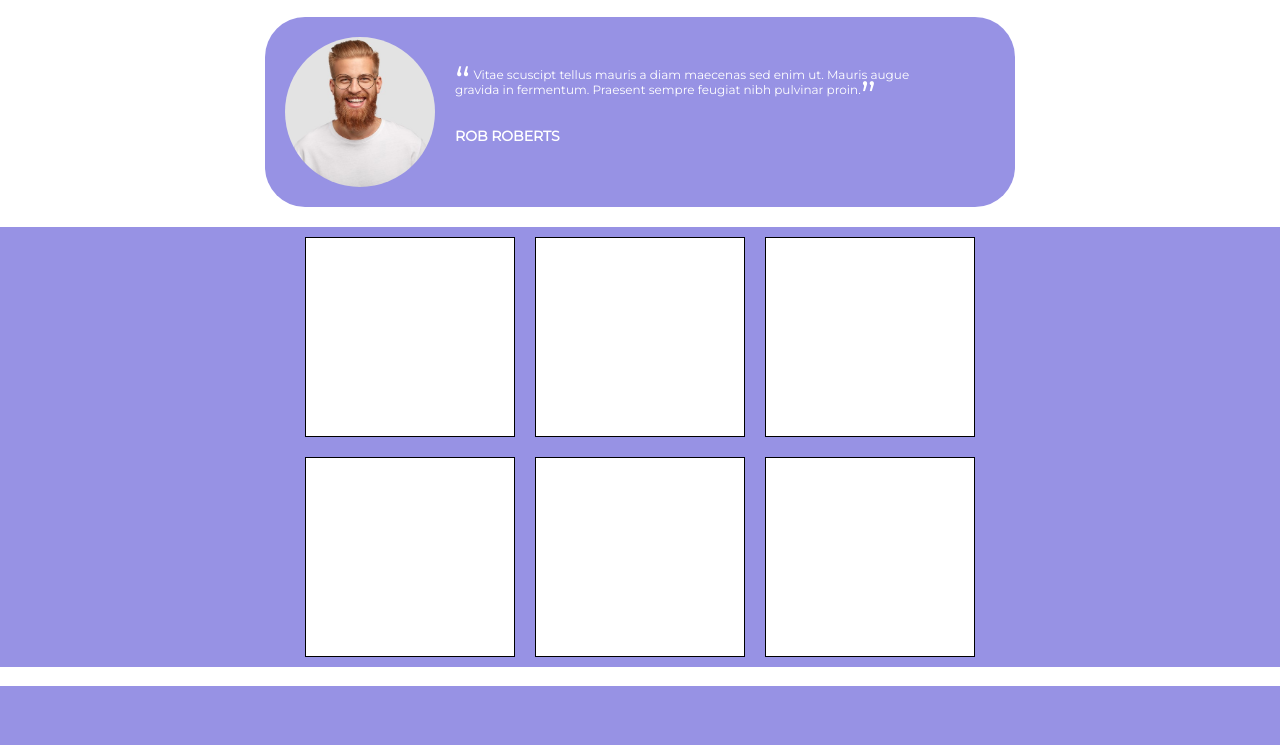
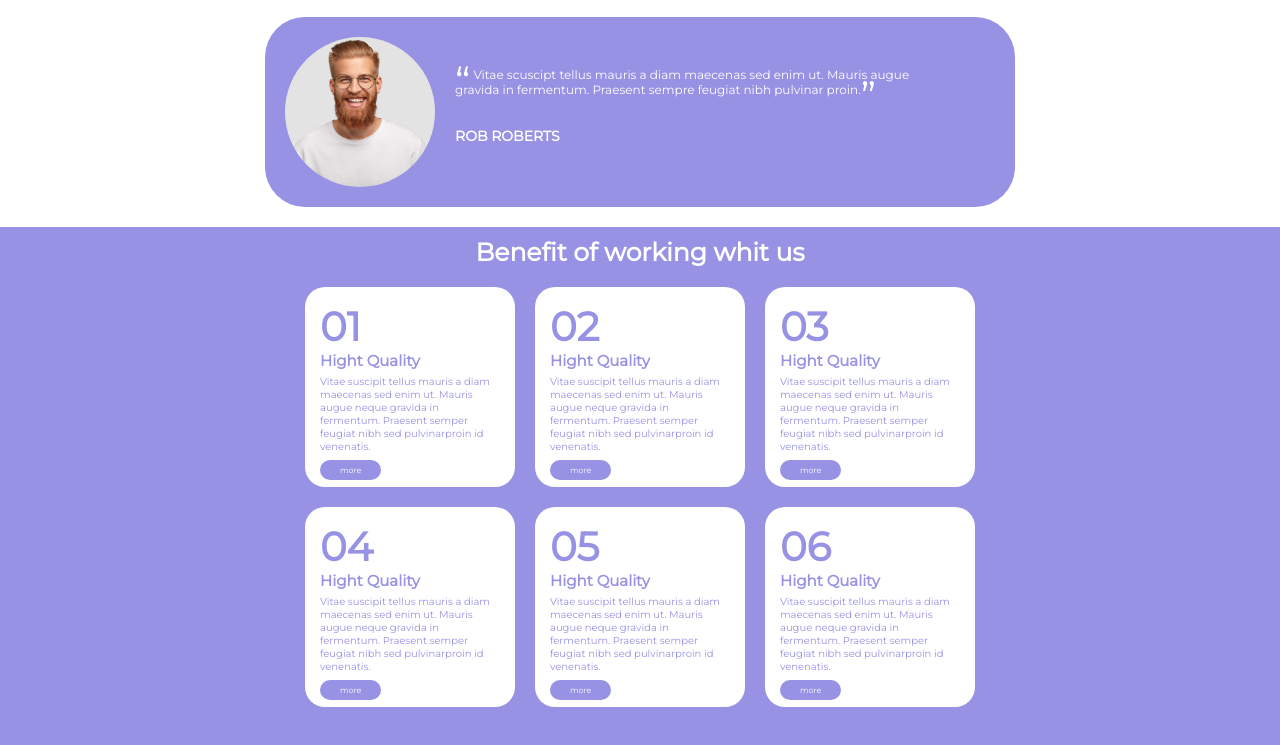
Before and after one commit to Saraesp/-htmlcss-responsive-layout, a plain HTML site: page index.html in a window 1280 px wide. Shown: the part 1609-2354 px from the top of the page. Drawn offline with Linux system fonts and the light colour scheme.

Commit message:
stile parte main benefit, display flex e modifica font e pulsante

```diff
--- a/css/style.css
+++ b/css/style.css
@@ -161,6 +161,7 @@ section{
 .plan .col-right p, .plan .col-right h3{
     color: black;
 }
+
 /*PARTNERS*/
 .partner{
     font-size: 12px;
@@ -227,6 +228,38 @@ section{
     padding-top: 50px;
 }
 
+/*BENEFIT*/
+.benefit .col{
+    color: rgba(151,146,228,255);
+    padding: 15px;
+}
+
+.benefit h2{
+    font-size: 25px;
+    color: white;
+    padding: 10px;
+    text-align: center;
+}
+
+.benefit h4{
+    font-size: 40px;
+}
+
+.benefit h3{
+    font-size: 15px;
+}
+
+.benefit p{
+  font-size: 10px;
+  margin: 5px 0;
+}
+
+.benefit .buttom{
+    background-color: rgba(151,146,228,255);
+    font-size: 8px;
+    color: white;
+    padding: 5px 20px;
+}
 
 
 /* MEDIA */
@@ -267,21 +300,18 @@ section{
        margin: 20px;
     }
 
-
     /*BENEFIT*/
-    .benefit .row{
-        display: flex;
-        flex-wrap: wrap;
-        justify-content: center;
-        width: 100%;
-    }
-
     .benefit .col{
-        border: 1px solid black;
         margin: 10px;
         background-color: white;
         height: 200px;
         width: calc(100% / 3 - 40px);
+    }
+
+    .benefit .section {
+        display: flex;
+        flex-wrap: wrap;
+        justify-content: center;
     }
     /*ABOUT US*/
 
--- a/index.html
+++ b/index.html
@@ -153,13 +153,57 @@
         <!-- section benefit -->
         <section class="benefit bg-violet">
             <div class="container">
-                <div class="row">
-                        <div class="col"></div>
-                        <div class="col"></div>
-                        <div class="col"></div>
-                        <div class="col"></div>
-                        <div class="col"></div>
-                        <div class="col"></div>
+                <h2 class="card-pre-title">Benefit of working whit us</h2>
+                <div class="section">
+                        <div class="col rounded">
+                            <h4>01</h4>
+                            <h3>Hight Quality</h3>
+                            <p>
+                                Vitae suscipit tellus mauris a diam maecenas sed enim ut. Mauris augue neque gravida in fermentum. Praesent semper feugiat nibh sed pulvinarproin id venenatis.
+                            </p>
+                            <a class="buttom rounded" href="">more</a>
+                        </div>
+                        <div class="col rounded">
+                            <h4>02</h4>
+                            <h3>Hight Quality</h3>
+                            <p>
+                                Vitae suscipit tellus mauris a diam maecenas sed enim ut. Mauris augue neque gravida in fermentum. Praesent semper feugiat nibh sed pulvinarproin id venenatis.
+                            </p>
+                            <a class="buttom rounded" href="">more</a>
+                        </div>
+                        <div class="col rounded">
+                            <h4>03</h4>
+                            <h3>Hight Quality</h3>
+                            <p>
+                                Vitae suscipit tellus mauris a diam maecenas sed enim ut. Mauris augue neque gravida in fermentum. Praesent semper feugiat nibh sed pulvinarproin id venenatis.
+                            </p>
+                            <a class="buttom rounded" href="">more</a>
+                        </div>
+                        <div class="col rounded">
+                            <h4>04</h4>
+                            <h3>Hight Quality</h3>
+                            <p>
+                                Vitae suscipit tellus mauris a diam maecenas sed enim ut. Mauris augue neque gravida in fermentum. Praesent semper feugiat nibh sed pulvinarproin id venenatis.
+                            </p>
+                            <a class="buttom rounded" href="">more</a>
+                        </div>
+                        <div class="col rounded">
+                            <h4>05</h4>
+                            <h3>Hight Quality</h3>
+                            <p>
+                                Vitae suscipit tellus mauris a diam maecenas sed enim ut. Mauris augue neque gravida in fermentum. Praesent semper feugiat nibh sed pulvinarproin id venenatis.
+                            </p>
+                            <a class="buttom rounded" href="">more</a>
+                        </div>
+                        <div class="col rounded">
+                            <h4>06</h4>
+                            <h3>Hight Quality</h3>
+                            <p>
+                                Vitae suscipit tellus mauris a diam maecenas sed enim ut. Mauris augue neque gravida in fermentum. Praesent semper feugiat nibh sed pulvinarproin id venenatis.
+                            </p>
+                            <a class="buttom rounded" href="">more</a>
+                        </div>
+                    </div>
                 </div>
             </div>
         </section>
@@ -167,17 +211,7 @@
         <!-- section about-us -->
         <section class="about-us">
             <div class="container">
-                <div class="row">
-                    <div class="col">
-                        <h2></h2>
-                        <p></p>
-                    </div>
-                    <div class="col">
-                        <img src="" alt="">
-                        <h3></h3>
-                        <a href=""></a>
-                    </div>
-                </div>
+
             </div>
         </section>
         </div>
```
